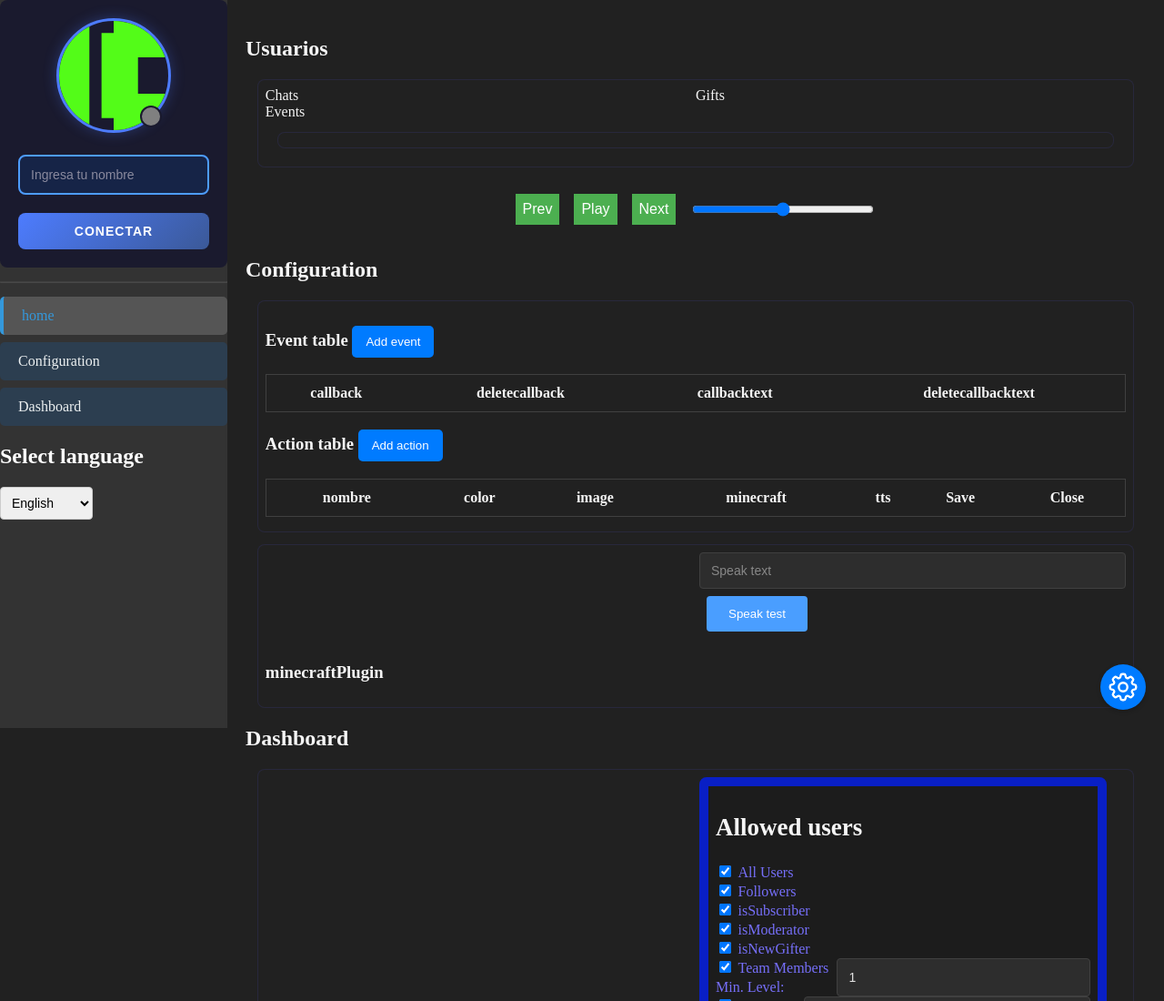
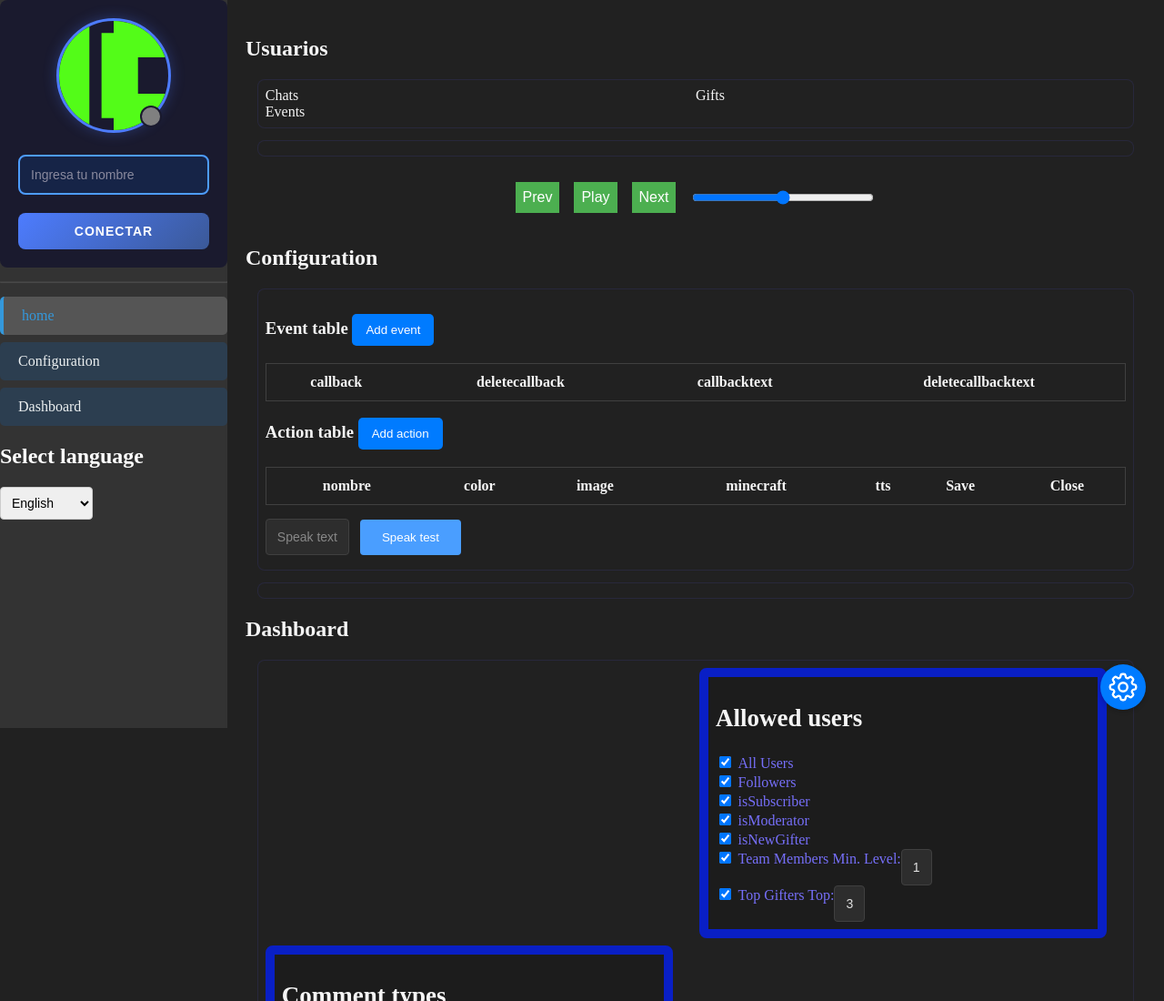
Before and after one commit to nglmercer/livesocket, a website with bundled scripts: page public/index.html in a window 1280 px wide. Shown: the top 1100 px of the page at 91% size. Built offline with nearby package versions, Linux system fonts and the light colour scheme; files whose address does not match are found by name.

Commit message:
fix view vertical mode

```diff
--- a/public/assets/styles.css
+++ b/public/assets/styles.css
@@ -354,7 +354,7 @@ input[type="text"],
 input[type="number"],
 textarea {
   box-sizing: border-box; /* Cambiado de content-box para mejor control del tamaño */
-  width: 100%;
+  width: auto;
   min-height: 40px;
   padding: 8px 12px;
   background-color: var(--dark-input-bg);
--- a/public/index.html
+++ b/public/index.html
@@ -57,61 +57,12 @@
                       <div class="events3 eventscontainer">Events</div>
 
                   </div>
+                  </div>
                   <div class="containerbox relative">
                     <div class="LiveContainer">
                       <div  id="chat-container" class="chat1 chatcontainer"><message-container id="chatcontainer"></message-container></div>
                       <div class="gift2 giftcontainer"><message-container id="giftcontainer"></message-container></div>
                       <div class="events3 eventscontainer"><message-container id="eventscontainer"></message-container></div>
-                      <script>
-/*                         document.addEventListener('DOMContentLoaded', () => {
-                          console.log('DOMContentLoaded');
-
-
-                        //const messageContainer = document.getElementById('chatcontainer');
-                        //messageContainer.appendChild(container);
-                        const containersarray = ["chatcontainer","giftcontainer","eventscontainer"];
-                        containersarray.forEach(containerid => {
-                          const container = document.createElement('chat-message');
-
-                          // Ejemplo de cómo añadir un mensaje con menú expandible
-                          container.setMessageData({
-                            user: {
-                              name: 'Jasdasd',
-                              photo: 'https://img.lovepik.com/photo/45009/3908.jpg_wh860.jpg',
-                              value: 'Hola, ¿cómo estás?'
-                            },
-                            content: [
-                              { type: 'text', value: 'Hola, ¿cómo estás?' },
-                              { type: 'image', value: 'https://img.lovepik.com/photo/45009/3908.jpg_wh860.jpg' }
-                            ],
-                            menu: {
-                              options: [
-                                {
-                                  text: 'Responder',
-                                  callback: (messageData) => {
-                                    console.log('Responder clicked', messageData);
-                                  }
-                                },
-                                {
-                                  text: 'Reaccionar',
-                                  callback: (messageData) => {
-                                    console.log('Reaccionar clicked', messageData);
-                                  }
-                                },
-                                {
-                                  text: 'Eliminar',
-                                  callback: (messageData) => {
-                                    console.log('Eliminar clicked', messageData);
-                                  }
-                                }
-                              ]
-                            }
-                          });
-                          const messageContainer = document.getElementById(containerid);
-                          messageContainer.appendChild(container);
-                        });
-                      }); */
-                      </script>
                   </div>
                 </div>
             </section>
@@ -135,14 +86,14 @@
                       <div id="ActionModalContainer"></div>
                     </custom-modal>
                     <div id="table-containerAction" class="dynamic-table1"></div>
+                    <input type="text" id="speaktext" placeholder="Speak text" class="default-input">
+                    <button id="speakbutton" class="button default-button">Speak test</button>
                 </div>
                 <div class="containerbox relative grid-minmax-28rem-auto">
                   <div id="chatbotconfig" class="grid grid-cols-2 gap-4"></div>
-                  <div>                  <input type="text" id="speaktext" placeholder="Speak text" class="default-input">
-                    <button id="speakbutton" class="button default-button">Speak test</button>
+
                     <audio id="audio"></audio>
-                  </div>
-                    <div id="MinecraftModalContainer">                  <h3><translate-text key="minecraftPlugin"></translate-text></h3>
+                    <div id="MinecraftModalContainer">
                     </div>
                 </div>
               </section>
```
